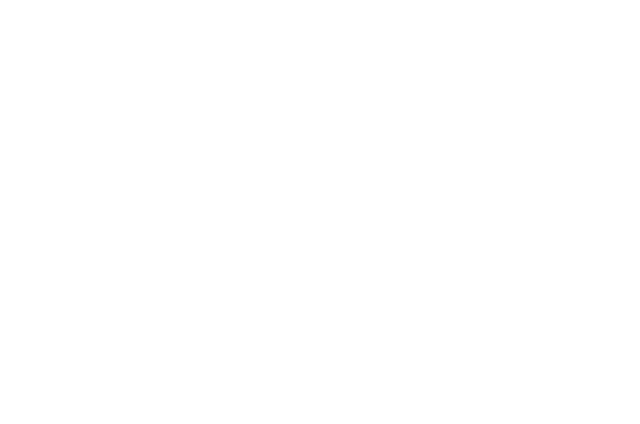
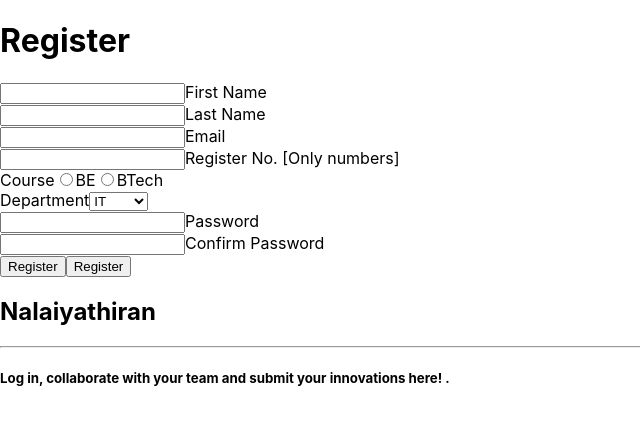
Before and after one commit to Madhumitha-16/Phoenixs, a React (Create React App) app in the folder frontend/: page /register in a window 1280 px wide. Before the commit this address had no page. Shown: the top 424 px of the page, without its empty margins (0-640 px from the left). Built offline with nearby package versions, Linux system fonts and the light colour scheme.

Commit message:
register page

```diff
--- a/frontend/src/App.js
+++ b/frontend/src/App.js
@@ -2,6 +2,7 @@
 import { BrowserRouter, Routes, Route } from 'react-router-dom';
 import './App.css';
 import Login from './Login';
+import Register from './Register';
 
 function App() {
   return (
@@ -14,6 +15,9 @@
               <Login />
           }
         />
+         <Route
+         path="/register"
+         element={<Register />} />
         </Routes>
   </BrowserRouter>
 
--- /dev/null
+++ b/frontend/src/Register.js
@@ -0,0 +1,204 @@
+import React, {useRef, useState} from 'react';
+// import './Styles/register.css';
+// import register from "../Assets/Images/regsiteration.png";
+// import {auth} from "../firebaseConfig";
+// import {createUserWithEmailAndPassword} from 'firebase/auth';
+import { useEffect } from 'react';
+import { Navigate, useNavigate } from 'react-router-dom';
+import toast, { Toaster } from 'react-hot-toast';
+
+
+export default function Register()
+{
+
+  const navigate = useNavigate();
+  const [firstName, setFirstName] = useState("");
+  const [lastName, setLastName] = useState("");
+  const [curpassword, setCurPassword] = useState("");
+  const [regnum,setRegNo] = useState("");
+  const [selectedOption, setSelectedOption] = useState('');
+  const [email,setemail]=useState("");
+  const[password,setPassword]=useState("");
+  const[userId,setUserId]=useState("");
+  const [passwordError, setPasswordError] = useState("");
+  const [confirmPasswordError, setConfirmPasswordError] = useState("");
+
+  const notify = () => toast.success('Registration successful');
+  const err = () => toast.error('Email already registered!');
+
+  const handleSelectChange = (event) => {
+      setSelectedOption(event.target.value);
+    };
+
+    const validatePassword = (password) => {
+      return password.length >= 6;
+    };
+
+    const handlePasswordChange = (e) => {
+      const newPassword = e.target.value;
+      setPassword(newPassword);
+
+      if (!validatePassword(newPassword)) {
+        setPasswordError("Password must be at least 6 characters long.");
+      } else {
+        setPasswordError("");
+      }
+    };
+
+    const handleConfirmPasswordChange = (e) => {
+      const newConfirmPassword = e.target.value;
+      setCurPassword(newConfirmPassword);
+
+      if (newConfirmPassword !== password) {
+        setConfirmPasswordError("Passwords do not match.");
+      } else {
+        setConfirmPasswordError("");
+      }
+    };
+
+    useEffect(() => {
+      if (userId) {
+        notify();
+        setTimeout(() => {
+          navigate(`/team-registration/${userId}`);
+        }, 1000);
+      }
+    }, [userId, navigate]);
+
+//    const signup=(e)=>
+//     {
+//         e.preventDefault();
+//     createUserWithEmailAndPassword(auth, email, password)
+//   .then((userCredential) => {
+//     const user = userCredential.user;
+//     console.log(user);
+//     setUserId(user.uid)
+//   })
+
+//   .catch((error) => {
+//     const errorMessage = error.message;
+//     console.log(errorMessage);
+//     err();
+//   });
+// };
+
+  return (<div className="bodyWrap">
+   <Toaster toastOptions={{
+        success: {
+          iconTheme: {
+            primary: 'green',
+            secondary: 'white',
+          },
+        },
+      }} />
+    <div className="contentRegisterWrap">
+    <form className="registerForm"
+    // onSubmit={signup}
+    >
+      <div className="RegisterSide">
+        <div className="loginWrap">
+          <h1>Register</h1>
+          <div className="input-row">
+            <div className="input-group">
+                <input type="text" className="input"
+                // onChange={e => setFirstName(e.target.value)}
+                required/>
+                <label className={`input-label ${firstName.length > 0 ? "focusLabel" : ""}`}>First Name</label>
+            </div>
+            <div className="input-group">
+                <input type="text" className="input" onChange={e => setLastName(e.target.value)}  required />
+                <label className={`input-label ${lastName.length > 0 ? "focusLabel" : ""}`}>Last Name</label>
+            </div>
+            </div>
+            <div className="input-row">
+
+        <div className="input-group">
+        <input type="email" className="input" onChange={e => setemail(e.target.value)} required/>
+        <label className={`input-label ${email.length > 0 ? "focusLabel" : ""}`}>Email</label>
+        </div>
+        </div>
+        <div className="input-group">
+        <input
+        type="text"
+        className="input"
+        // onChange={e => setRegNo(e.target.value)}
+        required
+        pattern="[0-9]*"
+        inputMode="numeric"
+        />
+        <label className={`input-label ${regnum.length > 0 ? "focusLabel" : ""}`}>Register No. [Only numbers]</label>
+        </div>
+        <div className="input-group">
+        <label>Course</label>
+        <input type="radio" className="input-radio"  required value="BE" name="course"/>BE
+        <input type="radio" className="input-radio"  required value="BTech" name="course"/>BTech
+        </div>
+        <div className='input-group'>
+        <label>Department</label>
+        <select className='select' id="dropdown"  value={selectedOption}
+        // onChange={handleSelectChange}
+        > <option value="IT">IT</option>
+            <option value="CSE">CSE</option>
+            <option value="ADS">ADS</option>
+            <option value="CSBS">CSBS</option>
+        </select>
+
+        </div>
+        </div>
+        <div className="input-row">
+            <div className="input-group">
+            <input
+              type="password"
+              className="input"
+              onChange={handlePasswordChange}
+              required
+            />
+            <label
+              className={`input-label ${
+                password.length > 0 ? "focusLabel" : ""
+              }`}
+            >
+              Password
+            </label>
+            {passwordError && <p className="error">{passwordError}</p>}
+            </div>
+            <div className="input-group">
+            <input
+              type="password"
+              className="input"
+              onChange={handleConfirmPasswordChange}
+              required
+            />
+            <label
+              className={`input-label ${
+                curpassword.length > 0 ? "focusLabel" : ""
+              }`}
+            >
+              Confirm Password
+            </label>
+            {confirmPasswordError && (
+              <p className="error">{confirmPasswordError}</p>
+            )}
+            </div>
+            </div>
+        <div>
+        <input type='submit' className='button'  value="Register"/>
+        <button
+        // onClick={login}
+        >Register</button>
+        </div>
+
+        </div>
+        </form>
+      </div>
+      <div className="infoSide">
+        <div className="loginWrap">
+          <h2>Nalaiyathiran</h2>
+          <hr></hr>
+          <h5>Log in, collaborate with your team and submit your innovations here!  .</h5>
+          {/* <img src={register} /> */}
+        </div>
+      </div>
+    </div>
+  )
+}
```
